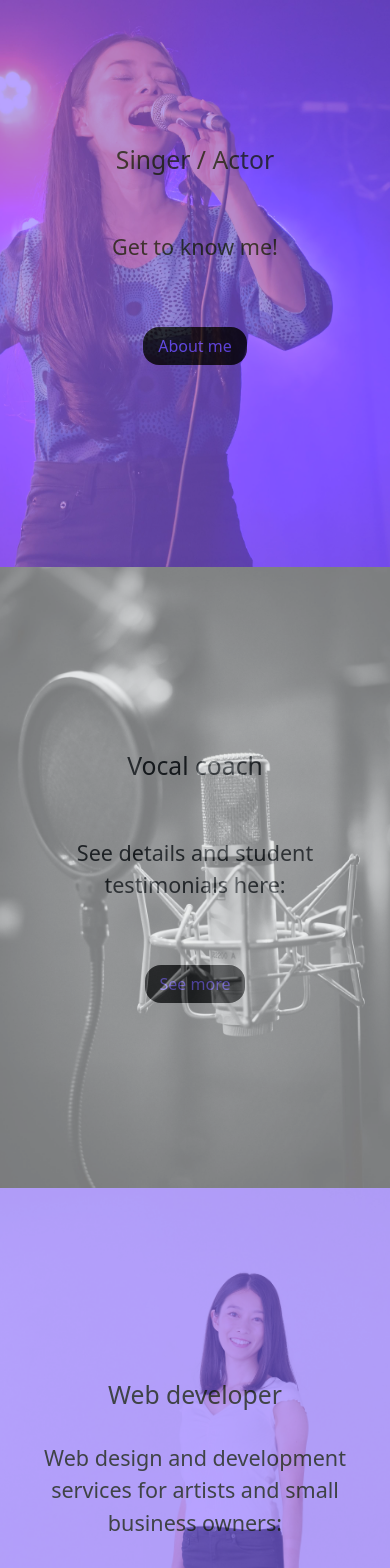
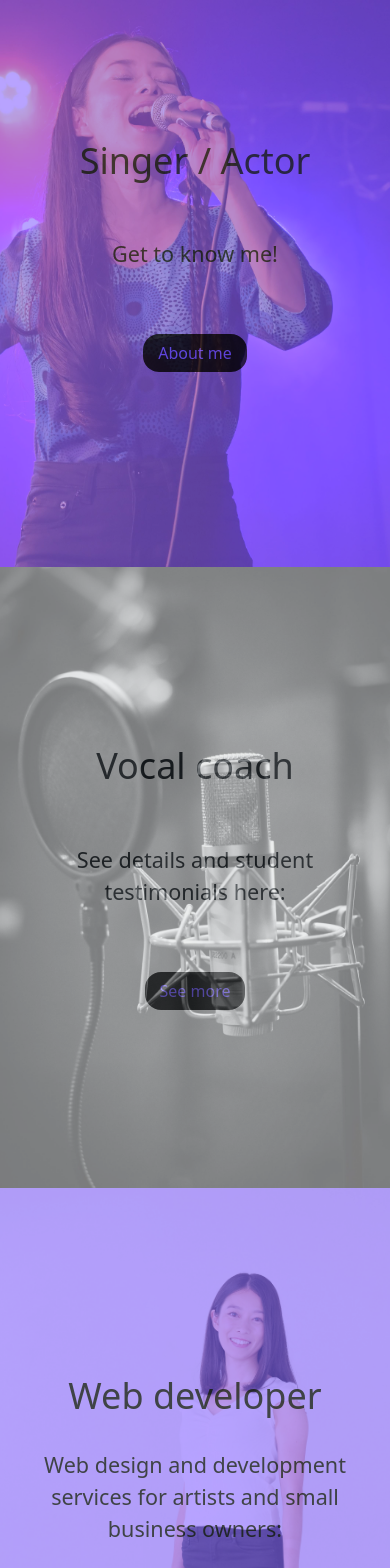
Before and after one commit to remiyamazaki03/remi, a React (Create React App) app: page / in a window 390 px wide. Shown: the part 900-2468 px from the top of the page. Built offline with nearby package versions, Linux system fonts and the light colour scheme.

Commit message:
minor formatting edits

```diff
--- a/src/Home.js
+++ b/src/Home.js
@@ -28,7 +28,7 @@ export default function Home() {
         <div className="col-md-4 p-0 work-img">
           <img className="img-fluid" src={singer} alt="Remi singer" />
           <div className="overlay">
-            <h2>Singer / Actor</h2>
+            <h2 className="overlayTitle">Singer / Actor</h2>
             <p className="p-5 text-center fs-4">Get to know me!</p>
             <Link
               to="/about"
@@ -42,7 +42,7 @@ export default function Home() {
         <div className="col-md-4 p-0 work-img">
           <img className="img-fluid" src={microphone} alt="microphone" />
           <div className="overlay" id="vocal-overlay">
-            <h2>Vocal coach</h2>
+            <h2 className="overlayTitle">Vocal coach</h2>
             <p className="p-5 text-center fs-4">
               See details and student testimonials here:
             </p>
@@ -58,7 +58,7 @@ export default function Home() {
         <div className="col-md-4 p-0 work-img">
           <img className="img-fluid" src={developer} alt="Remi profile" />
           <div className="overlay">
-            <h2>Web developer</h2>
+            <h2 className="overlayTitle">Web developer</h2>
             <p className="p-4 text-center fs-4">
               Web design and development services for artists and small business
               owners:
--- a/src/index.css
+++ b/src/index.css
@@ -8,10 +8,6 @@
 }
 h1 {
   font-size: 96px !important;
-}
-h2 {
-  font-size: 48px;
-  text-align: center;
 }
 h3 {
   font-size: 48px !important;
@@ -274,7 +270,7 @@ footer {
   h3 {
     text-align: center;
   }
-  h2 {
+  .overlayTitle {
     font-size: 36px;
   }
   .about {
@@ -310,6 +306,7 @@ footer {
     background-position-y: 2.5rem;
     padding-bottom: 25px;
     padding-left: 25px;
+    font-size: ;
   }
   .blurry {
     background-image: none;
--- a/src/pages/About.js
+++ b/src/pages/About.js
@@ -3,11 +3,11 @@ import aboutremi from "../images/aboutremi.jpg";
 export default function About() {
   return (
     <div>
-      <h1 className="title m-0 d-flex align-items-center">About me</h1>
-      <div className="about m-0 row align-items-center">
+      <h2 className="title m-0 d-flex align-items-center">About me</h2>
+      <div className="about m-0 row text-center align-items-center">
         <div className="col-md-8 p-5">
-          <h2 className="mt-2">Hi, I'm Remi!</h2>
-          <p className="mt-4 bio text-center">
+          <h2 className="mt-2 fs-3">Hi, I'm Remi!</h2>
+          <p className="mt-4 bio ">
             Thank you for visiting my page 🥳 <br />
             <br />I am a classically trained singer, but my go-to genre is
             gospel. I direct the Union Praise Team (gospel and contemporary
--- a/src/pages/Voicecoach.js
+++ b/src/pages/Voicecoach.js
@@ -5,9 +5,9 @@ import stage from "../images/stage.jpg";
 export default function Voicecoach() {
   return (
     <div>
-      <h1 className="title d-flex align-items-center m-0">
+      <h2 className="title d-flex align-items-center m-0">
         Voice lessons with Remi might be for you if...
-      </h1>
+      </h2>
       <div className="p-0 m-0">
         <div className="row py-1 px-5 content">
           <div className="col-md-4 d-flex align-items-center">
@@ -24,10 +24,10 @@ export default function Voicecoach() {
                 alt="heartbeat"
                 className="img-fluid d-block mt-4 d-md-none w-25"
               />
-              <h3 className="text-center pt-md-5">
+              <h2 className="text-center pt-md-5">
                 ... you want freedom in singing, both physically AND
                 emotionally:
-              </h3>
+              </h2>
               <p className="text-center px-5 pb-4">
                 <br />“
                 <b>I thought of myself as bad singer with limited range.</b>{" "}
@@ -64,10 +64,10 @@ export default function Voicecoach() {
                 alt="expand your palette"
                 className="img-fluid d-block mt-4 d-md-none w-25 pb-3"
               />
-              <h3 className="text-center pt-md-5 px-3">
+              <h2 className="text-center pt-md-5 px-3">
                 ... you want to branch out, and sing notes and styles you've
                 never sung before:
-              </h3>
+              </h2>
               <p className="text-center px-5">
                 <br />
                 “I didn't know I had this side of my voice!!! Given proper
@@ -117,10 +117,10 @@ export default function Voicecoach() {
                 alt="show off your singing"
                 className="img-fluid blurry d-block mt-4 d-md-none"
               />
-              <h3 className="text-center pt-md-5">
+              <h2 className="text-center pt-md-5">
                 ... you want to take your singing to the next level, or step up
                 your professional game:
-              </h3>
+              </h2>
               <p className="text-center px-5 pb-5">
                 <br />
                 “Before these lessons, all I thought about was matching pitch,
@@ -151,9 +151,9 @@ export default function Voicecoach() {
         <div className="row pricing">
           <div className="col-md-9">
             <div>
-              <h3 className="text-center pt-5 text-decoration-underline">
+              <h2 className="text-center pt-5 text-decoration-underline">
                 Pricing info
-              </h3>
+              </h2>
               <ul className="py-3 px-5 mx-5">
                 <li className="mainList">
                   Free trial (online only, first time only)
--- a/src/pages/Webdeveloper.js
+++ b/src/pages/Webdeveloper.js
@@ -1,13 +1,8 @@
 export default function Webdeveloper() {
   return (
-    <div className="title m-0 d-flex align-items-center">
-      <div className="d-column">
-        <h1>Web Developer</h1>
-        <h3>Under construction.</h3>
-        <p>
-          If you would like to inquire, please contact me via the form below!
-        </p>
-      </div>
+    <div>
+      <h2 className="title m-0 d-flex align-items-center">Web Developer</h2>
+      <p className="py-5 px-5 m-0 content2 text-center">Under construction.</p>
     </div>
   );
 }
```
